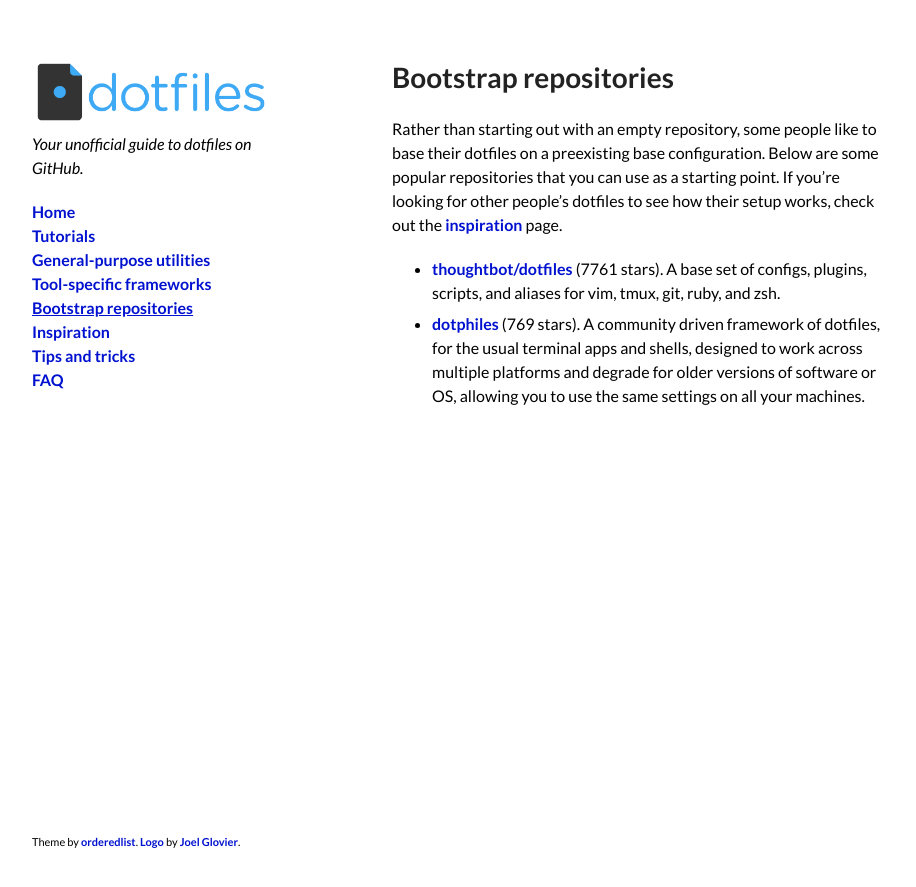
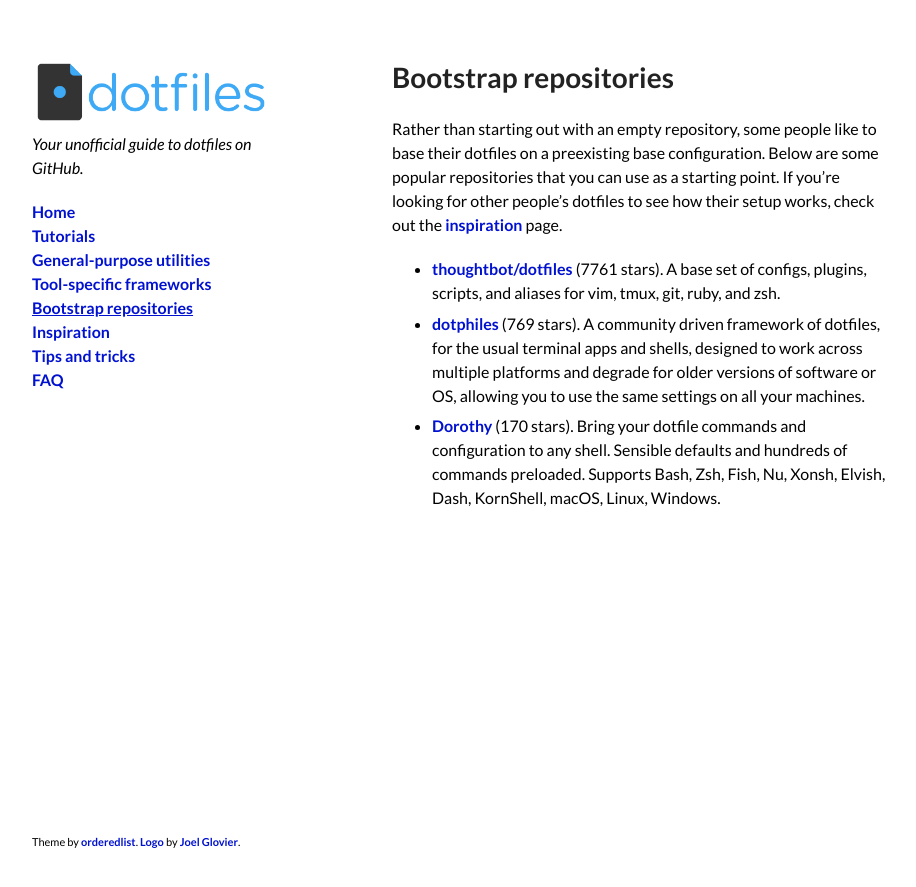
Before and after one commit to dotfiles/dotfiles.github.com, a Jekyll site: the page built from bootstrap.md, in a window 1280 px wide. Shown: the top 887 px of the page, without its empty margins (178-1094 px from the left). Built offline with Jekyll 4.4.1, drawn with Linux system fonts in a browser that asks for light colours; comment, search, counter and statistics services are not loaded.

Commit message:
add dorothy to boostrap (close #363)

```diff
--- a/_data/bootstrap.yml
+++ b/_data/bootstrap.yml
@@ -11,3 +11,8 @@
     of software or OS, allowing you to use the same settings on all your machines.
   stars: 769
   url: https://github.com/dotphiles/dotphiles
+- forks: 379
+  name: Dorothy
+  notes: Bring your dotfile commands and configuration to any shell. Sensible defaults and hundreds of commands preloaded. Supports Bash, Zsh, Fish, Nu, Xonsh, Elvish, Dash, KornShell, macOS, Linux, Windows.
+  stars: 170
+  url: https://github.com/bevry/dorothy
```
